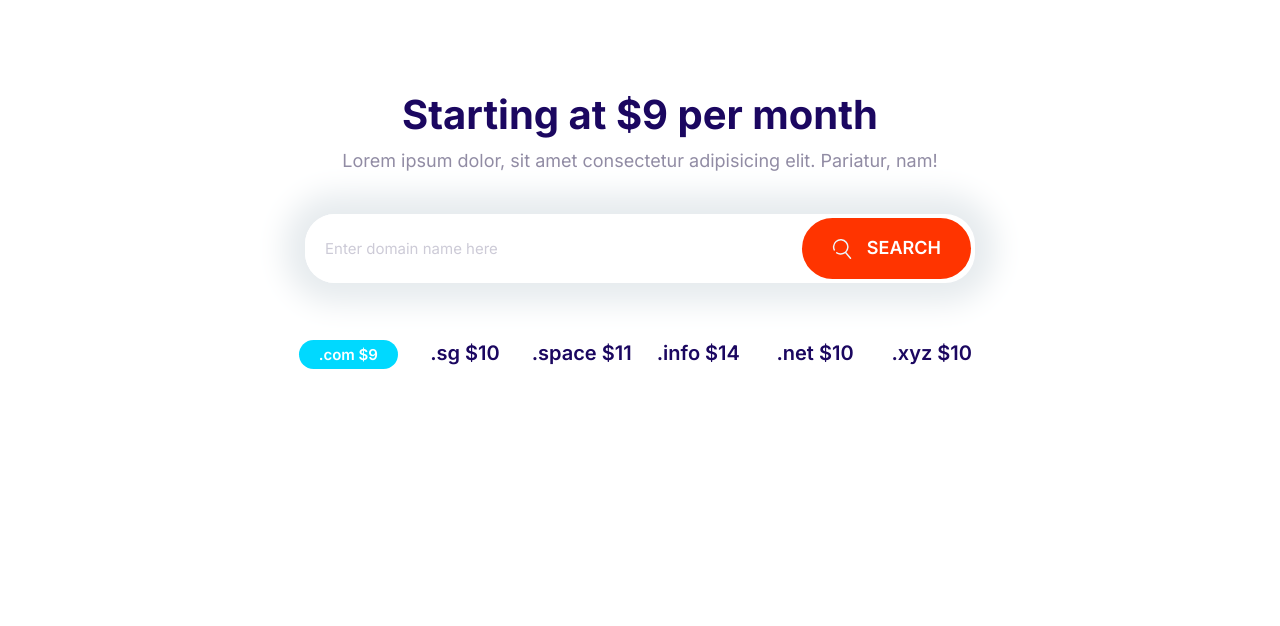
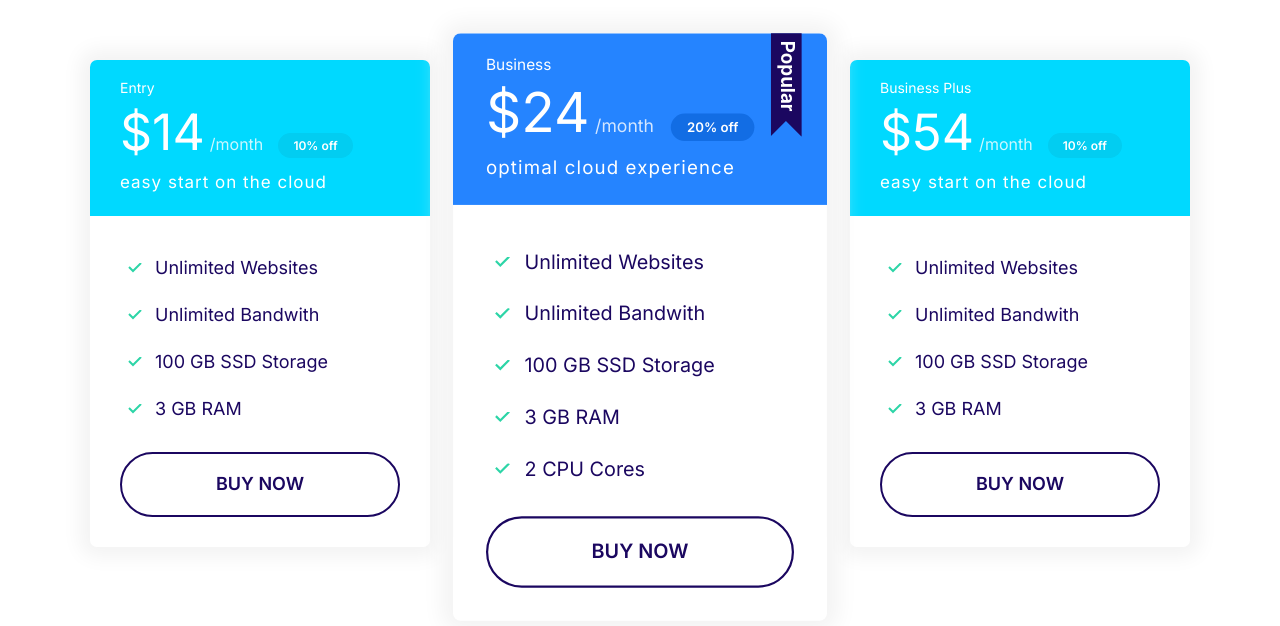
Before and after one commit to Hristakos/moshify, a plain HTML site: page index.html in a window 1280 px wide. Drawn offline with Linux system fonts and the light colour scheme.

Commit message:
created block plans

```diff
--- a/css/styles.css
+++ b/css/styles.css
@@ -322,7 +322,15 @@ a {
   background: #02cdf1;
 }
 
+.card--primary .badge--primary {
+  background: #126de4;
+}
+
 /* Plans */
+
+.plan {
+  transition: transform .2s ease-out;
+}
 
 .plan__name {
   color: #fff;
@@ -353,6 +361,10 @@ a {
 .plan .list__item {
   margin-bottom: 2rem;
 }
+
+.plan--popular {
+  transform: scale(1.1);
+}
 .plan--popular .card__header {
   position: relative;
 }
@@ -364,7 +376,13 @@ a {
   top: -6px;
   right: 5%;
 }
+.plan:hover {
+  transform: scale(1.05);
+}
 
+.plan--popular:hover {
+  transform: scale(1.15);
+}
 @media screen and (min-width:1024px) {
   .plan__name {
     font-size: 1.4rem;
@@ -730,3 +748,15 @@ a {
     grid-template-columns: repeat(auto-fit, minmax(10rem, 1fr));
   }
 }
+
+/* Plans block */
+
+
+.block-plans .grid {
+  gap: 8rem 4rem;
+}
+
+.block-plans .card {
+  max-width: 500px;
+  margin: 0 auto;
+}
--- a/index.html
+++ b/index.html
@@ -13,29 +13,71 @@
 </head>
 
 <body>
-    <section class="block container block-domain">
-        <header class="block__header">
-            <h2>Starting at $9 per month</h2>
-            <p>Lorem ipsum dolor, sit amet consectetur adipisicing elit. Pariatur, nam!</p>
-        </header>
-        <div class="input-group">
-            <input type="text" class="input" placeholder="Enter domain name here">
-            <button class="btn btn--accent">
-                <svg class="icon icon--white">
-                    <use xlink:href="images/sprite.svg#search"></use>
-                </svg>
-                search
-            </button>
-        </div>
-        <ul class="list block-domain__prices">
-            <li><span class="badge badge--secondary">.com $9</span></li>
-            <li>.sg $10</li>
-            <li>.space $11</li>
-            <li>.info $14</li>
-            <li>.net $10</li>
-            <li>.xyz $10</li>
+    <section class="block container block-plans">
 
-        </ul>
+        <dib class="grid grid--1x3">
+            <div class="plan">
+                <div class="card card--secondary">
+                    <header class="card__header">
+                        <h3 class="plan__name">entry</h3>
+                        <span class="plan__price">$14</span>
+                        <span class="plan__billing-cycle">/month</span>
+                        <span class="badge badge--secondary badge--small">10% off</span>
+                        <span class="plan__description">easy start on the cloud</span>
+                    </header>
+                    <div class="card__body">
+                        <ul class="list list-tick">
+                            <li class="list__item">Unlimited Websites</li>
+                            <li class="list__item">Unlimited Bandwith</li>
+                            <li class="list__item">100 GB SSD Storage</li>
+                            <li class="list__item">3 GB RAM</li>
+                        </ul>
+                        <button class="btn btn--outline btn--block">Buy Now</button>
+                    </div>
+                </div>
+            </div>
+            <div class="plan plan__feature plan--popular">
+                <div class="card card--primary">
+                    <header class="card__header">
+                        <h3 class="plan__name">Business</h3>
+                        <span class="plan__price">$24</span>
+                        <span class="plan__billing-cycle">/month</span>
+                        <span class="badge badge--primary badge--small">20% off</span>
+                        <span class="plan__description">optimal cloud experience</span>
+                    </header>
+                    <div class="card__body">
+                        <ul class="list list-tick">
+                            <li class="list__item">Unlimited Websites</li>
+                            <li class="list__item">Unlimited Bandwith</li>
+                            <li class="list__item">100 GB SSD Storage</li>
+                            <li class="list__item">3 GB RAM</li>
+                            <li class="list__item">2 CPU Cores</li>
+                        </ul>
+                        <button class="btn btn--outline btn--block">Buy Now</button>
+                    </div>
+                </div>
+            </div>
+            <div class="plan">
+                <div class="card card--secondary">
+                    <header class="card__header">
+                        <h3 class="plan__name">Business Plus</h3>
+                        <span class="plan__price">$54</span>
+                        <span class="plan__billing-cycle">/month</span>
+                        <span class="badge badge--secondary badge--small">10% off</span>
+                        <span class="plan__description">easy start on the cloud</span>
+                    </header>
+                    <div class="card__body">
+                        <ul class="list list-tick">
+                            <li class="list__item">Unlimited Websites</li>
+                            <li class="list__item">Unlimited Bandwith</li>
+                            <li class="list__item">100 GB SSD Storage</li>
+                            <li class="list__item">3 GB RAM</li>
+                        </ul>
+                        <button class="btn btn--outline btn--block">Buy Now</button>
+                    </div>
+                </div>
+            </div>
+        </dib>
     </section>
     <script src="js/main.js"></script>
 </body>
```
Also changed, not shown: components/block-plans.html (added, +66 -0 lines).
